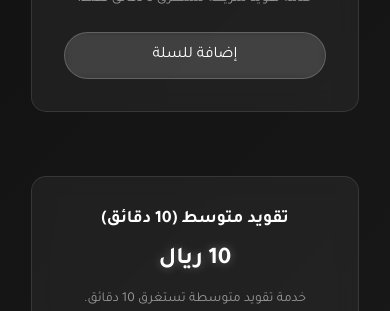
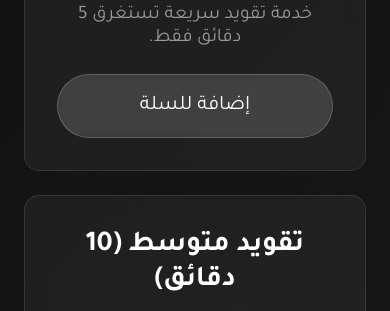
Before and after one commit to 4SQR12/13, a plain HTML site: page index.html in a window 390 px wide. Shown: the part 296-607 px from the top of the page. Drawn offline with Linux system fonts and the light colour scheme.

Commit message:
Update index.html

```diff
--- a/index.html
+++ b/index.html
@@ -2,6 +2,7 @@
 <html dir="rtl" lang="ar">
 <head>
     <meta charset="UTF-8">
+    <meta name="viewport" content="width=device-width, initial-scale=1.0">
     <title>أزور | خدمات التقويد السريع</title>
     <style>
         @import url('https://fonts.googleapis.com/css2?family=Tajawal:wght@400;500;700&display=swap');
@@ -103,7 +104,7 @@
 
         .products-grid {
             display: grid;
-            grid-template-columns: repeat(auto-fit, minmax(300px, 1fr));
+            grid-template-columns: repeat(3, 1fr);
             gap: 2rem;
             margin-top: 2rem;
         }
@@ -526,6 +527,78 @@
                 transform: scale(0.95);
             }
         }
+
+        /* التنسيق الأساسي للمنتجات */
+        .products-grid {
+            display: grid;
+            grid-template-columns: repeat(3, 1fr);
+            gap: 2rem;
+            margin-top: 2rem;
+        }
+
+        /* تنسيق خاص للموبايل */
+        @media screen and (max-width: 768px) {
+            .products-grid {
+                display: block !important; /* إجبار العرض كـ block */
+                margin: 0;
+                padding: 1rem;
+            }
+
+            .product-card {
+                width: 100% !important;
+                display: block !important;
+                margin-bottom: 2rem !important;
+            }
+
+            /* تأكيد عدم وجود أي float أو position */
+            .product-card {
+                float: none !important;
+                position: static !important;
+            }
+
+            /* إزالة أي grid أو flex */
+            .products-grid {
+                grid-template-columns: none !important;
+                display: block !important;
+            }
+
+            /* تكبير حجم المحتوى */
+            .product-title {
+                font-size: 1.8rem !important;
+                margin-bottom: 1rem !important;
+            }
+
+            .product-price {
+                font-size: 2.2rem !important;
+                margin: 1rem 0 !important;
+            }
+
+            .product-description {
+                font-size: 1.2rem !important;
+                margin-bottom: 1.5rem !important;
+            }
+
+            .add-to-cart {
+                width: 100% !important;
+                padding: 1.2rem !important;
+                font-size: 1.3rem !important;
+            }
+        }
+
+        /* تأكيد إضافي للشاشات الصغيرة جداً */
+        @media screen and (max-width: 480px) {
+            .main-content {
+                padding: 1rem;
+            }
+
+            .products-grid {
+                padding: 0.5rem;
+            }
+
+            .product-card {
+                margin-bottom: 1.5rem !important;
+            }
+        }
     </style>
 </head>
 <body>
```
